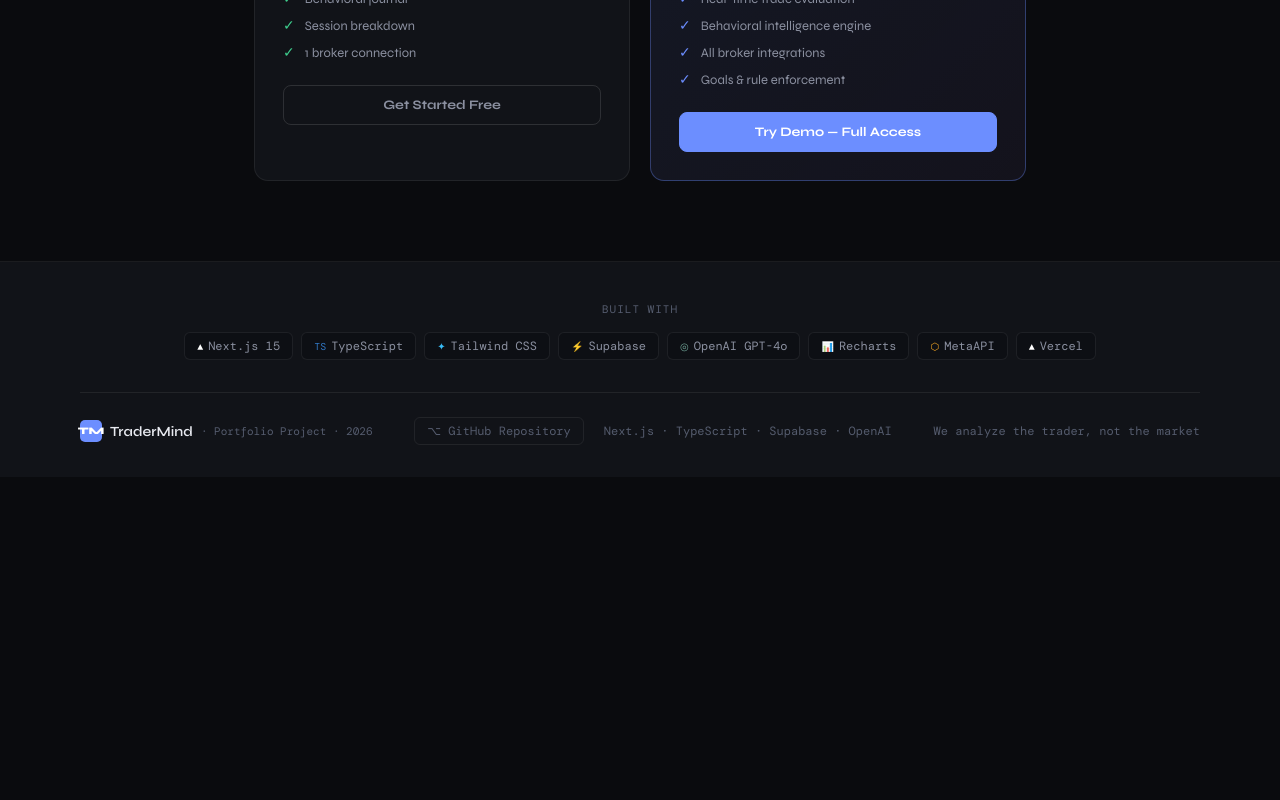
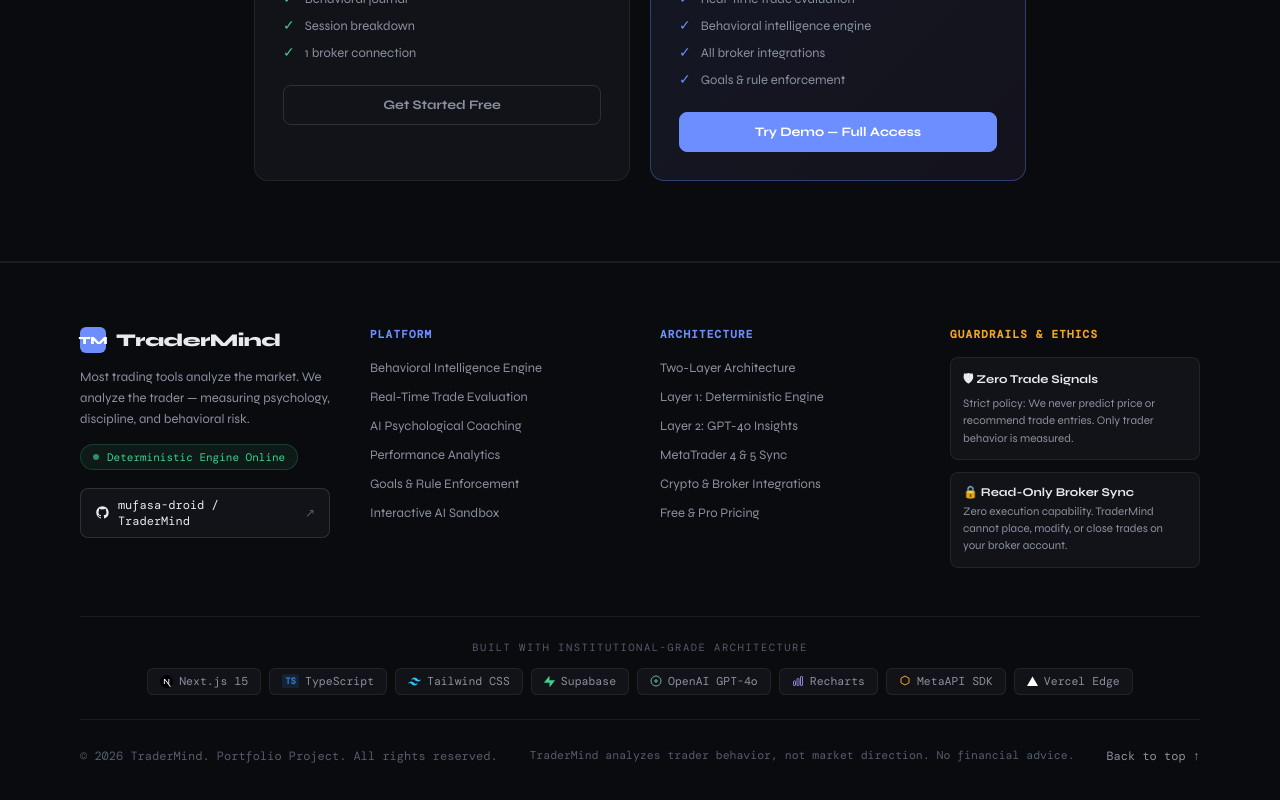
Before and after one commit to mufasa-droid/TraderMind, a Next.js app: page / in a window 1280 px wide. Shown: the part 4464-5264 px from the top of the page. Before the commit the page ends 4941 px from the top, so only its background shows below. Built offline with nearby package versions, Linux system fonts and the light colour scheme.

Commit message:
feat(landing): redesign footer into institutional multi-column layout

```diff
--- a/app/page.tsx
+++ b/app/page.tsx
@@ -515,6 +515,10 @@
         .cta-primary:hover { box-shadow: 0 0 40px rgba(108,142,255,0.4) !important; transform: translateY(-1px); }
         .cta-primary { transition: all 0.2s; }
         .nav-link:hover { color: #E8EAF0 !important; }
+        .footer-link { transition: color 0.15s ease; }
+        .footer-link:hover { color: #E8EAF0 !important; }
+        .footer-chip { transition: all 0.2s ease; }
+        .footer-chip:hover { border-color: rgba(108,142,255,0.3) !important; background: #161920 !important; transform: translateY(-1px); }
       `}</style>
 
       {/* ── NAV ── */}
@@ -717,35 +721,184 @@
       <div style={styles.divider} />
 
       {/* ── FOOTER ── */}
-      <footer style={{ padding: '40px 24px 32px', background: S.surface }}>
+      <footer style={{ padding: '64px 24px 36px', background: '#090B0E', borderTop: `1px solid ${S.border}` }}>
         <div style={{ maxWidth: '1120px', margin: '0 auto' }}>
-          {/* Tech stack */}
-          <div style={{ marginBottom: '32px', textAlign: 'center' }}>
-            <p style={{ fontSize: '11px', color: S.text3, fontFamily: S.mono, textTransform: 'uppercase', letterSpacing: '1px', marginBottom: '16px' }}>Built with</p>
+          {/* Main 4-Column Grid */}
+          <div style={{ display: 'grid', gridTemplateColumns: 'repeat(auto-fit, minmax(220px, 1fr))', gap: '40px', marginBottom: '48px' }}>
+
+            {/* Col 1: Brand & Mission */}
+            <div style={{ display: 'flex', flexDirection: 'column', gap: '14px' }}>
+              <div style={{ display: 'flex', alignItems: 'center', gap: '10px' }}>
+                <div style={{ width: '26px', height: '26px', borderRadius: '6px', background: S.accent, display: 'flex', alignItems: 'center', justifyContent: 'center', fontSize: '11px', fontWeight: 800, color: '#fff' }}>TM</div>
+                <span style={{ fontSize: '18px', fontWeight: 800, letterSpacing: '-0.5px', color: S.text }}>TraderMind</span>
+              </div>
+              <p style={{ fontSize: '13px', color: S.text2, lineHeight: 1.6, maxWidth: '280px' }}>
+                Most trading tools analyze the market. We analyze the trader — measuring psychology, discipline, and behavioral risk.
+              </p>
+              <div>
+                <div style={{ display: 'inline-flex', alignItems: 'center', gap: '8px', padding: '5px 12px', borderRadius: '20px', background: 'rgba(62,207,142,0.08)', border: '1px solid rgba(62,207,142,0.2)', fontSize: '11px', fontFamily: S.mono, color: S.green }}>
+                  <span style={{ width: '6px', height: '6px', borderRadius: '50%', background: S.green, animation: 'pulse 1.8s infinite' }} />
+                  Deterministic Engine Online
+                </div>
+              </div>
+              <div style={{ marginTop: '4px' }}>
+                <a
+                  href="https://github.com/mufasa-droid/TraderMind"
+                  target="_blank"
+                  rel="noopener noreferrer"
+                  className="footer-chip"
+                  style={{
+                    display: 'inline-flex',
+                    alignItems: 'center',
+                    gap: '8px',
+                    padding: '8px 14px',
+                    borderRadius: '8px',
+                    background: S.surface,
+                    border: `1px solid ${S.border2}`,
+                    color: S.text,
+                    fontSize: '12px',
+                    fontFamily: S.mono,
+                    textDecoration: 'none',
+                  }}
+                >
+                  <svg width="15" height="15" viewBox="0 0 24 24" fill="currentColor">
+                    <path fillRule="evenodd" clipRule="evenodd" d="M12 2C6.477 2 2 6.484 2 12.017c0 4.425 2.865 8.18 6.839 9.504.5.092.682-.217.682-.483 0-.237-.008-.868-.013-1.703-2.782.605-3.369-1.343-3.369-1.343-.454-1.158-1.11-1.466-1.11-1.466-.908-.62.069-.608.069-.608 1.003.07 1.53 1.032 1.53 1.032.892 1.53 2.341 1.088 2.91.832.092-.647.35-1.088.636-1.338-2.22-.253-4.555-1.113-4.555-4.951 0-1.093.39-1.988 1.029-2.688-.103-.253-.446-1.272.098-2.65 0 0 .84-.27 2.75 1.026A9.564 9.564 0 0112 6.844c.85.004 1.705.115 2.504.337 1.909-1.296 2.747-1.027 2.747-1.027.546 1.379.202 2.398.1 2.651.64.7 1.028 1.595 1.028 2.688 0 3.848-2.339 4.695-4.566 4.943.359.309.678.92.678 1.855 0 1.338-.012 2.419-.012 2.747 0 .268.18.58.688.482A10.019 10.019 0 0022 12.017C22 6.484 17.522 2 12 2z"/>
+                  </svg>
+                  <span>mufasa-droid / TraderMind</span>
+                  <span style={{ color: S.text3 }}>↗</span>
+                </a>
+              </div>
+            </div>
+
+            {/* Col 2: Platform Links */}
+            <div>
+              <p style={{ fontSize: '11px', fontFamily: S.mono, color: S.accent, textTransform: 'uppercase', letterSpacing: '1.2px', fontWeight: 700, marginBottom: '16px' }}>Platform</p>
+              <ul style={{ listStyle: 'none', display: 'flex', flexDirection: 'column', gap: '10px' }}>
+                {[
+                  { label: 'Behavioral Intelligence Engine', href: '#features' },
+                  { label: 'Real-Time Trade Evaluation', href: '#features' },
+                  { label: 'AI Psychological Coaching', href: '#features' },
+                  { label: 'Performance Analytics', href: '#features' },
+                  { label: 'Goals & Rule Enforcement', href: '#features' },
+                  { label: 'Interactive AI Sandbox', href: '#demo' },
+                ].map(item => (
+                  <li key={item.label}>
+                    <a href={item.href} className="footer-link" style={{ fontSize: '13px', color: S.text2, textDecoration: 'none' }}>
+                      {item.label}
+                    </a>
+                  </li>
+                ))}
+              </ul>
+            </div>
+
+            {/* Col 3: Architecture & System */}
+            <div>
+              <p style={{ fontSize: '11px', fontFamily: S.mono, color: S.accent, textTransform: 'uppercase', letterSpacing: '1.2px', fontWeight: 700, marginBottom: '16px' }}>Architecture</p>
+              <ul style={{ listStyle: 'none', display: 'flex', flexDirection: 'column', gap: '10px' }}>
+                {[
+                  { label: 'Two-Layer Architecture', href: '#how-it-works' },
+                  { label: 'Layer 1: Deterministic Engine', href: '#how-it-works' },
+                  { label: 'Layer 2: GPT-4o Insights', href: '#how-it-works' },
+                  { label: 'MetaTrader 4 & 5 Sync', href: '#features' },
+                  { label: 'Crypto & Broker Integrations', href: '#features' },
+                  { label: 'Free & Pro Pricing', href: '#pricing' },
+                ].map(item => (
+                  <li key={item.label}>
+                    <a href={item.href} className="footer-link" style={{ fontSize: '13px', color: S.text2, textDecoration: 'none' }}>
+                      {item.label}
+                    </a>
+                  </li>
+                ))}
+              </ul>
+            </div>
+
+            {/* Col 4: Institutional Guardrails */}
+            <div>
+              <p style={{ fontSize: '11px', fontFamily: S.mono, color: S.amber, textTransform: 'uppercase', letterSpacing: '1.2px', fontWeight: 700, marginBottom: '16px' }}>Guardrails & Ethics</p>
+              <div style={{ display: 'flex', flexDirection: 'column', gap: '12px' }}>
+                <div style={{ padding: '12px', borderRadius: '8px', background: S.surface, border: `1px solid ${S.border}` }}>
+                  <div style={{ fontSize: '12px', fontWeight: 700, color: S.text, marginBottom: '4px' }}>🛡 Zero Trade Signals</div>
+                  <div style={{ fontSize: '11.5px', color: S.text2, lineHeight: 1.5 }}>
+                    Strict policy: We never predict price or recommend trade entries. Only trader behavior is measured.
+                  </div>
+                </div>
+                <div style={{ padding: '12px', borderRadius: '8px', background: S.surface, border: `1px solid ${S.border}` }}>
+                  <div style={{ fontSize: '12px', fontWeight: 700, color: S.text, marginBottom: '4px' }}>🔒 Read-Only Broker Sync</div>
+                  <div style={{ fontSize: '11.5px', color: S.text2, lineHeight: 1.5 }}>
+                    Zero execution capability. TraderMind cannot place, modify, or close trades on your broker account.
+                  </div>
+                </div>
+              </div>
+            </div>
+
+          </div>
+
+          {/* Tech Stack Strip */}
+          <div style={{ padding: '24px 0', borderTop: `1px solid ${S.border}`, borderBottom: `1px solid ${S.border}`, marginBottom: '28px' }}>
+            <p style={{ fontSize: '10.5px', color: S.text3, fontFamily: S.mono, textTransform: 'uppercase', letterSpacing: '1.5px', textAlign: 'center', marginBottom: '14px' }}>
+              Built with Institutional-Grade Architecture
+            </p>
             <div style={{ display: 'flex', gap: '8px', justifyContent: 'center', flexWrap: 'wrap' }}>
-              {TECH_STACK.map(t => (
-                <span key={t.name} style={{ padding: '5px 12px', borderRadius: '6px', fontSize: '12px', fontFamily: S.mono, background: '#0D0F14', border: `1px solid ${S.border}`, color: S.text2, display: 'flex', alignItems: 'center', gap: '5px' }}>
-                  <span style={{ color: t.color, fontSize: '10px' }}>{t.icon}</span>
+              {[
+                { name: 'Next.js 15', icon: <svg width="13" height="13" viewBox="0 0 180 180" fill="none"><circle cx="90" cy="90" r="90" fill="#000"/><path d="M149.5 157.4L69.1 54H54v72h12.1V69.4l73.9 95.4c3.3-2.2 6.5-4.7 9.5-7.4z" fill="#fff"/><path d="M115.9 54H128v72h-12.1V54z" fill="#fff"/></svg> },
+                { name: 'TypeScript', icon: <span style={{ fontWeight: 800, fontSize: '9px', color: '#3178C6', background: 'rgba(49,120,198,0.15)', padding: '1px 3px', borderRadius: '2px' }}>TS</span> },
+                { name: 'Tailwind CSS', icon: <svg width="13" height="13" viewBox="0 0 24 24" fill="#38BDF8"><path d="M12.001 4.8c-3.2 0-5.2 1.6-6 4.8 1.2-1.6 2.6-2.2 4.2-1.8.913.228 1.565.89 2.288 1.624C13.666 10.618 15.027 12 18.001 12c3.2 0 5.2-1.6 6-4.8-1.2 1.6-2.6 2.2-4.2 1.8-.913-.228-1.565-.89-2.288-1.624C16.337 6.182 14.976 4.8 12.001 4.8zm-6 7.2c-3.2 0-5.2 1.6-6 4.8 1.2-1.6 2.6-2.2 4.2-1.8.913.228 1.565.89 2.288 1.624 1.177 1.194 2.538 2.576 5.512 2.576 3.2 0 5.2-1.6 6-4.8-1.2 1.6-2.6 2.2-4.2 1.8-.913-.228-1.565-.89-2.288-1.624C10.337 13.382 8.976 12 6.001 12z"/></svg> },
+                { name: 'Supabase', icon: <svg width="11" height="11" viewBox="0 0 24 24" fill="#3ECF8E"><path d="M21.362 9.354H12V.396a.396.396 0 0 0-.716-.233L.12 14.282a.396.396 0 0 0 .319.638H12v8.958a.396.396 0 0 0 .716.233l11.164-14.119a.396.396 0 0 0-.319-.638z"/></svg> },
+                { name: 'OpenAI GPT-4o', icon: <svg width="12" height="12" viewBox="0 0 24 24" fill="none" stroke="#74AA9C" strokeWidth="2"><circle cx="12" cy="12" r="10"/><path d="M12 8v8M8 12h8"/></svg> },
+                { name: 'Recharts', icon: <svg width="12" height="12" viewBox="0 0 24 24" fill="none" stroke="#8884d8" strokeWidth="2"><rect x="3" y="12" width="4" height="9" rx="1"/><rect x="10" y="7" width="4" height="14" rx="1"/><rect x="17" y="3" width="4" height="18" rx="1"/></svg> },
+                { name: 'MetaAPI SDK', icon: <svg width="12" height="12" viewBox="0 0 24 24" fill="none" stroke="#F5A623" strokeWidth="2"><path d="M12 2l8 4.5v9L12 20l-8-4.5v-9L12 2z"/></svg> },
+                { name: 'Vercel Edge', icon: <svg width="11" height="11" viewBox="0 0 24 24" fill="#fff"><path d="M12 1L24 22H0L12 1Z"/></svg> },
+              ].map(t => (
+                <span
+                  key={t.name}
+                  className="footer-chip"
+                  style={{
+                    padding: '5px 12px',
+                    borderRadius: '6px',
+                    fontSize: '11.5px',
+                    fontFamily: S.mono,
+                    background: S.surface,
+                    border: `1px solid ${S.border}`,
+                    color: S.text2,
+                    display: 'flex',
+                    alignItems: 'center',
+                    gap: '6px',
+                  }}
+                >
+                  {t.icon}
                   {t.name}
                 </span>
               ))}
             </div>
           </div>
 
-          {/* Bottom row */}
-          <div style={{ display: 'flex', justifyContent: 'space-between', alignItems: 'center', flexWrap: 'wrap', gap: '16px', paddingTop: '24px', borderTop: `1px solid ${S.border}` }}>
+          {/* Sub-Footer Bottom Bar */}
+          <div style={{ display: 'flex', justifyContent: 'space-between', alignItems: 'center', flexWrap: 'wrap', gap: '16px' }}>
             <div style={{ display: 'flex', alignItems: 'center', gap: '8px' }}>
-              <div style={{ width: '22px', height: '22px', borderRadius: '5px', background: S.accent, display: 'flex', alignItems: 'center', justifyContent: 'center', fontSize: '10px', fontWeight: 800, color: '#fff' }}>TM</div>
-              <span style={{ fontSize: '14px', fontWeight: 600, color: S.text }}>TraderMind</span>
-              <span style={{ fontSize: '11px', color: S.text3, fontFamily: S.mono }}>· Portfolio Project · 2026</span>
+              <span style={{ fontSize: '12px', color: S.text3, fontFamily: S.mono }}>
+                © 2026 TraderMind. Portfolio Project. All rights reserved.
+              </span>
             </div>
-            <div style={{ display: 'flex', gap: '20px', alignItems: 'center' }}>
-              <a href="https://github.com/mufasa-droid/TraderMind" target="_blank" rel="noopener noreferrer" style={{ fontSize: '12px', color: S.text3, textDecoration: 'none', fontFamily: S.mono, display: 'flex', alignItems: 'center', gap: '5px', border: `1px solid ${S.border}`, padding: '5px 12px', borderRadius: '6px' }}>
-                ⌥ GitHub Repository
-              </a>
-              <span style={{ fontSize: '12px', color: S.text3, fontFamily: S.mono }}>Next.js · TypeScript · Supabase · OpenAI</span>
-            </div>
-            <p style={{ fontSize: '12px', color: S.text3, fontFamily: S.mono }}>We analyze the trader, not the market</p>
+
+            <p style={{ fontSize: '11.5px', color: S.text3, fontFamily: S.mono, margin: 0 }}>
+              TraderMind analyzes trader behavior, not market direction. No financial advice.
+            </p>
+
+            <a
+              href="#"
+              style={{
+                fontSize: '12px',
+                color: S.text2,
+                textDecoration: 'none',
+                fontFamily: S.mono,
+                display: 'flex',
+                alignItems: 'center',
+                gap: '4px',
+              }}
+              className="footer-link"
+            >
+              Back to top ↑
+            </a>
           </div>
         </div>
       </footer>
```
